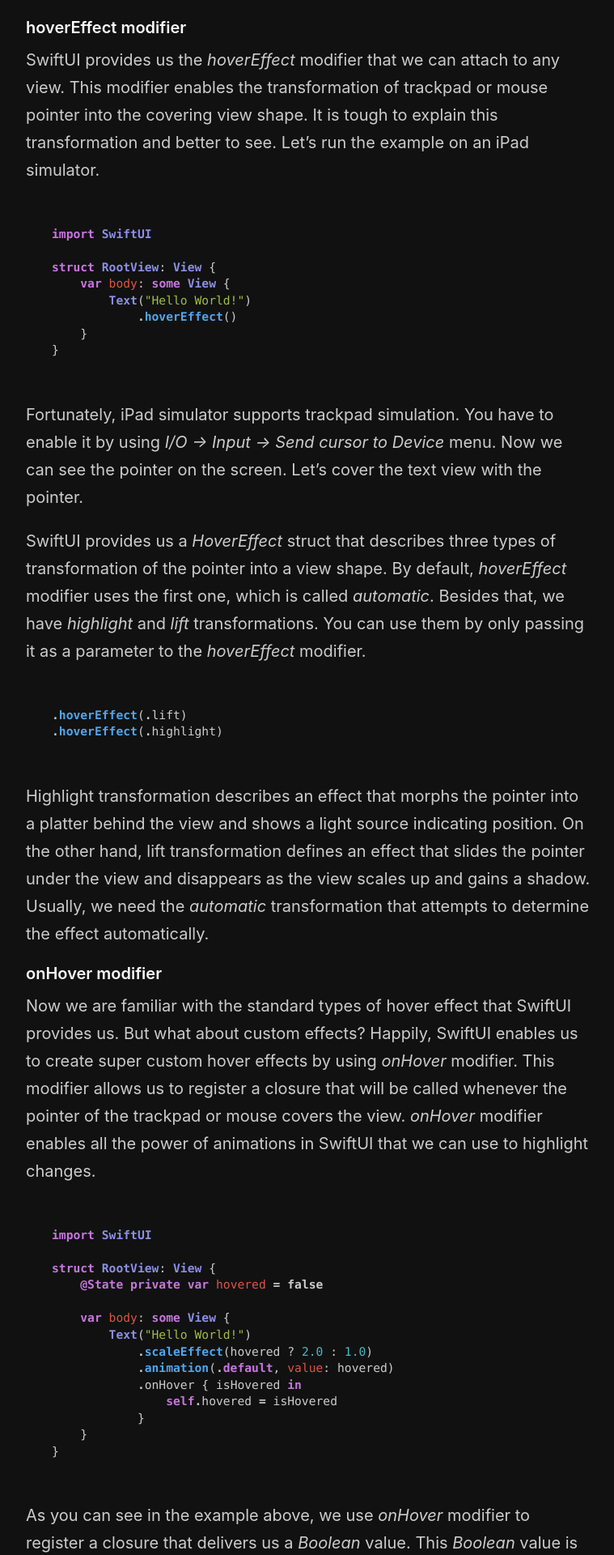
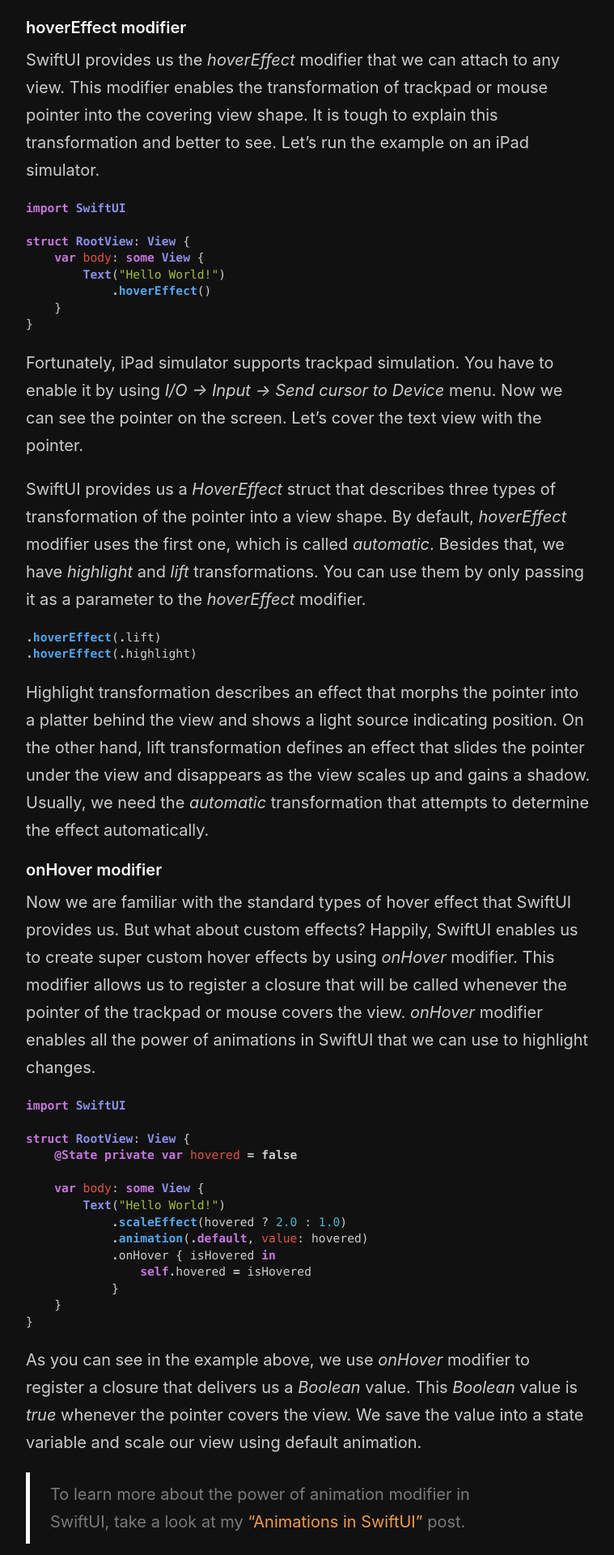
Before and after one commit to mecid/mecid.github.io, a Jekyll site: the page built from _posts/2020-03-25-hover-effect-in-swiftui.md, in a window 1280 px wide. Shown: the part 444-2364 px from the top of the page at 81% size, without its empty margins (258-1017 px from the left). Built offline with Jekyll 4.4.1, drawn with Linux system fonts in a browser that asks for light colours.

Commit message:
blog layout improved

```diff
--- a/_sass/_code.scss
+++ b/_sass/_code.scss
@@ -30,7 +30,6 @@
 
 // Pygments via Jekyll
 .highlight {
-  padding: 16px; //1rem;
   margin-bottom: 1rem;
   font-size: 11pt;
   line-height: 1.4;
```
Also changed, not shown: _sass/_layout.scss (line endings or trailing spaces).
